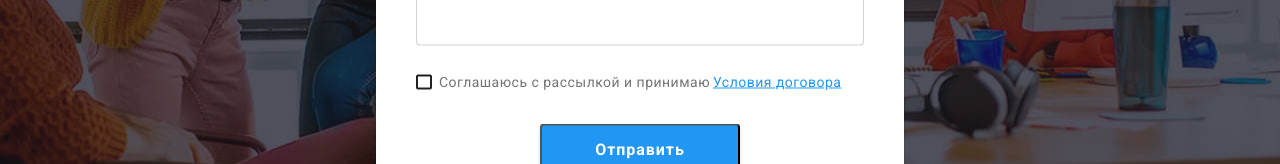
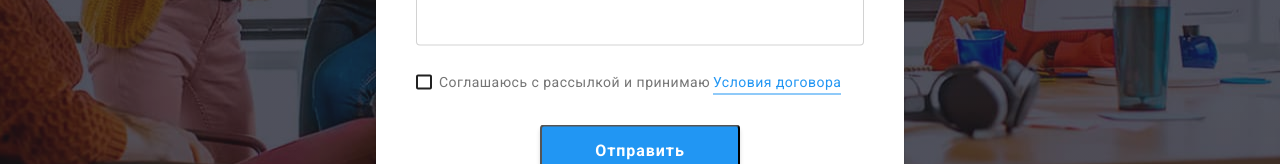
Before and after one commit to Aleks1600/goit-markup-hw-06, a plain HTML site: page index.html in a window 1280 px wide. Both pictures are taken after a click on the button "Заказать услугу". Shown: the part 481-645 px from the top of the page. Drawn offline with nearby package versions, Linux system fonts and the light colour scheme.

Commit message:
изменяет линию подчеркивания в модалке

```diff
--- a/css/styles.css
+++ b/css/styles.css
@@ -808,7 +808,7 @@ img {
   font-weight: 400;
   font-size: 14px;
   line-height: 1.71;
-  text-decoration-line: underline;
+  border-bottom: 1px solid var(--accent-color);
   color: var(--accent-color);
   margin-left: 3px;
 }
```
